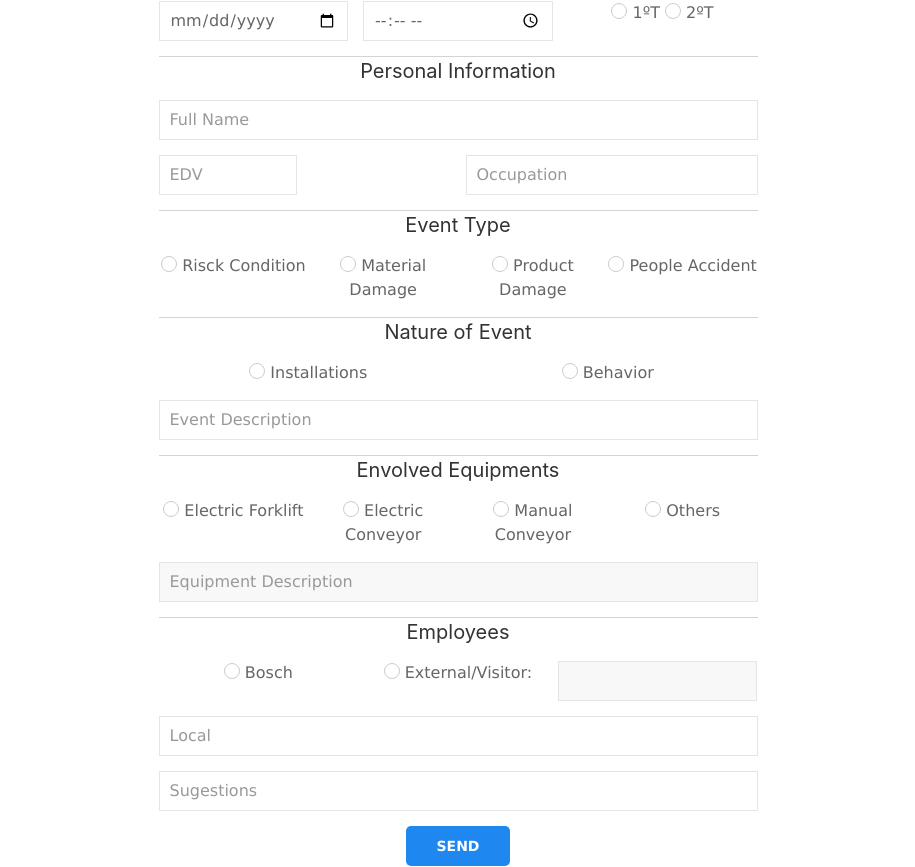
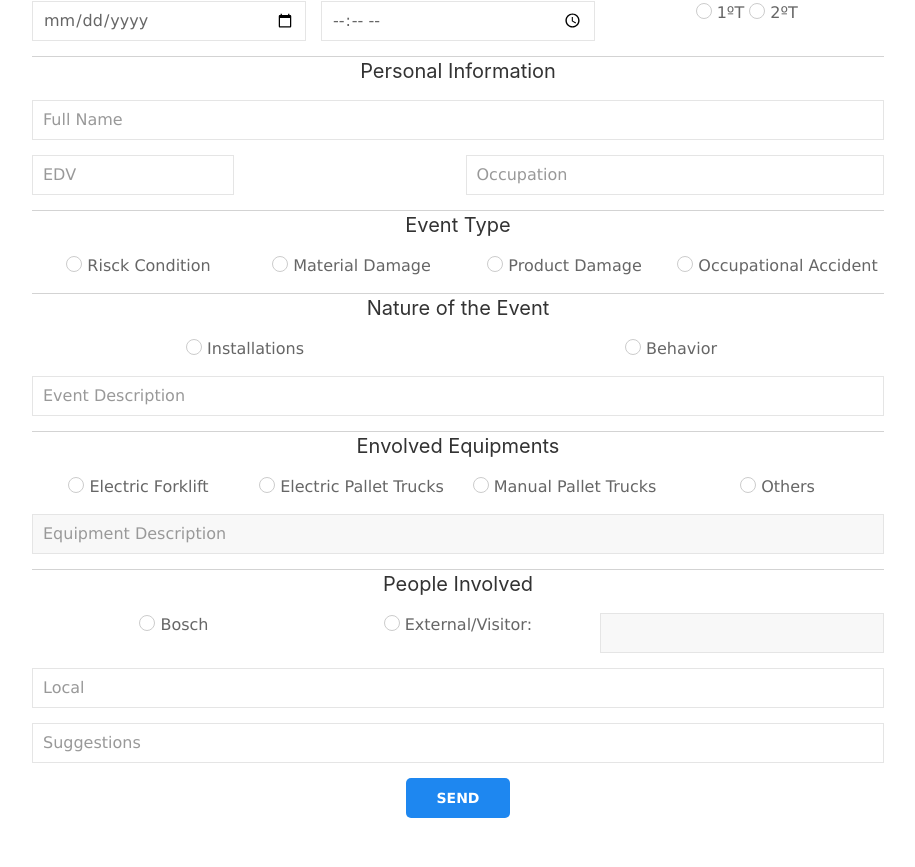
Before and after one commit to MuBonomo/Piramide_Seguranca, a PHP site: page /src/form_en.php in a window 1280 px wide. Shown: the part 142-1009 px from the top of the page, without its empty margins (182-1097 px from the left). After the commit the page ends 960 px from the top, so only its background shows below. Run offline with PHP 8.4, Linux system fonts and the light colour scheme.

Commit message:
Alteração dos outros forms

```diff
--- a/src/form_en.php
+++ b/src/form_en.php
@@ -135,13 +135,13 @@
             </div>
         </header>
 
-        <main class="uk-container">
+        <main>
             <div class="uk-text-center" style="  display: flex;  padding:1px;">
                 <div class="uk-width-1-4">
 
                 </div>
 
-                <div class="uk-width-1-2" >
+                <div class="uk-width-1-1" >
                     <form class="uk-grid-small" uk-grid method="POST" action="">
 
                         <div class="uk-width-1-3">
@@ -174,22 +174,22 @@
                             <h4 style="border-top-style: solid; border-width:1px; border-color:lightgray">Event Type</h4>
                         </div>
                         <div class="uk-width-1-1@s" style="display:flex">
-                            <div class="uk-width-1-4@s">
+                            <div class="uk-width-1-4@s" uk-tooltip="Failures, defects, technical irregularities and lack of security devices that put at risk the physical integrity, health of people, installations or equipments">
                                 <label><input class="uk-radio" type="radio" name="t_evento" value="Risco"> Risck Condition</label>
                             </div>
-                            <div class="uk-width-1-4@s">
+                            <div class="uk-width-1-4@s" uk-tooltip="Demage to the company's structure, which may involve machines, equipment, among others">
                                 <label><input class="uk-radio" type="radio" name="t_evento" value="Material"> Material Damage</label>
                             </div>
-                            <div class="uk-width-1-4@s">
+                            <div class="uk-width-1-4@s" uk-tooltip="Damage to the products stored or produced by the company">
                                 <label><input class="uk-radio" type="radio" name="t_evento" value="Produto"> Product Damage</label>
                             </div>
-                            <div class="uk-width-1-4@s">
-                                <label><input class="uk-radio" type="radio" name="t_evento" value="Acidente"> People Accident</label>
+                            <div class="uk-width-1-4@s" uk-tooltip="Accidents that might happen with employess, third parts or visitors">
+                                <label><input class="uk-radio" type="radio" name="t_evento" value="Acidente"> Occupational Accident</label>
                             </div>
                         </div>
 
                         <div class="uk-width-1-1@s">
-                            <h4 style="border-top-style: solid; border-width:1px; border-color:lightgray">Nature of Event</h4>
+                            <h4 style="border-top-style: solid; border-width:1px; border-color:lightgray">Nature of the Event</h4>
                         </div>
                         <div class="uk-width-1-1@s" style="display:flex">
                             <div class="uk-width-1-2@s">
@@ -211,10 +211,10 @@
                                 <label><input class="uk-radio" type="radio" name="equipamento" value="Empilhadeira"> Electric Forklift</label>
                             </div>
                             <div class="uk-width-1-4@s">
-                                <label><input class="uk-radio" type="radio" name="equipamento" value="Eletrica"> Electric Conveyor</label>
+                                <label><input class="uk-radio" type="radio" name="equipamento" value="Eletrica"> Electric Pallet Trucks</label>
                             </div>
                             <div class="uk-width-1-4@s">
-                                <label><input class="uk-radio" type="radio" name="equipamento" value="Manual"> Manual Conveyor</label>
+                                <label><input class="uk-radio" type="radio" name="equipamento" value="Manual"> Manual Pallet Trucks</label>
                             </div>
                             <div class="uk-width-1-4@s">
                                 <label><input class="uk-radio" type="radio" name="equipamento" value="Outros" id="outros" onclick="habilitar()"> Others</label>
@@ -225,7 +225,7 @@
                         </div>
 
                         <div class="uk-width-1-1@s">
-                            <h4 style="border-top-style: solid; border-width:1px; border-color:lightgray">Employees</h4>
+                            <h4 style="border-top-style: solid; border-width:1px; border-color:lightgray">People Involved</h4>
                         </div>
                         <div class="uk-width-1-1@s" style="display:flex">
                             <div class="uk-width-1-3@s">
@@ -244,7 +244,7 @@
                         </div>
 
                         <div class="uk-width-1-1@s">
-                            <input class="uk-input" type="text" placeholder="Sugestions" name="obs">
+                            <input class="uk-input" type="text" placeholder="Suggestions" name="obs">
                         </div>
 
                         <div class="uk-width-1-1@s">
--- a/src/form_ge.php
+++ b/src/form_ge.php
@@ -135,13 +135,13 @@
             </div>
         </header>
 
-        <main class="uk-container">
+        <main>
             <div class="uk-text-center" style="  display: flex;  padding:1px;">
                 <div class="uk-width-1-4">
 
                 </div>
 
-                <div class="uk-width-1-2" >
+                <div class="uk-width-1-1" >
                     <form class="uk-grid-small" uk-grid method="POST" action="">
 
                         <div class="uk-width-1-3">
```
